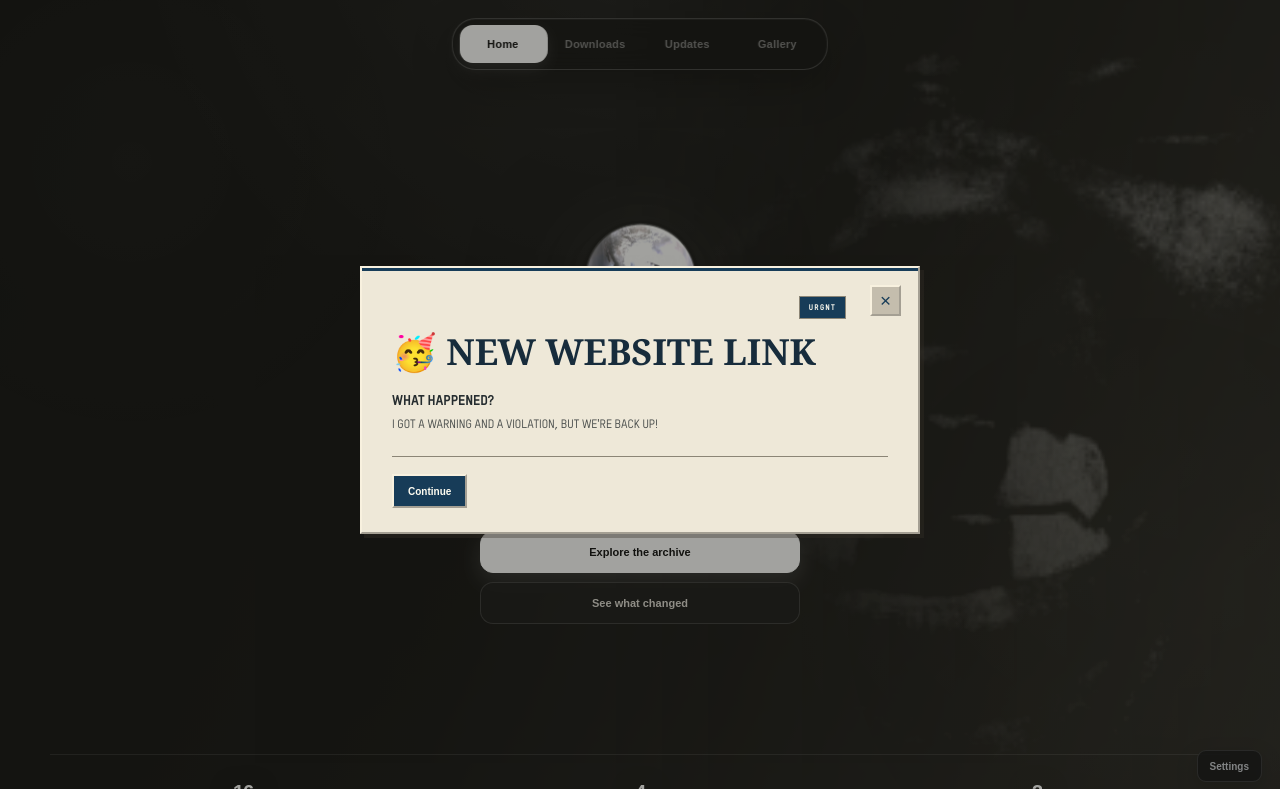
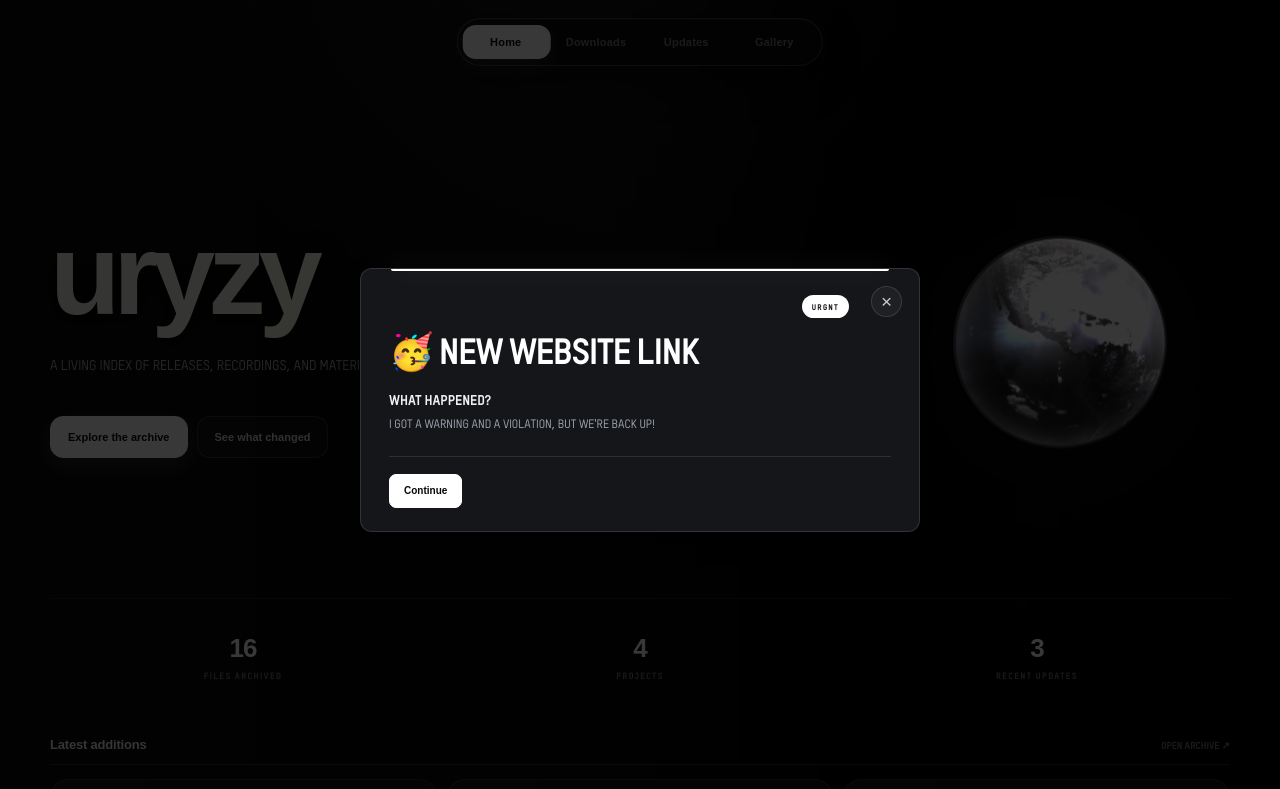
Before and after one commit to uryzy/urYZY, a plain HTML site: page index.html in a window 1280 px wide. Shown: the top 789 px of the page. Drawn offline with Linux system fonts and the light colour scheme.

Commit message:
.html.html.html.html.html.html.html
.html.html.html.html.html.html

```diff
--- a/ambient-background.js
+++ /dev/null
@@ -1,101 +0,0 @@
-(function(){
-  "use strict";
-
-  var artwork=[
-    "/assets/WAR.jpg",
-    "/assets/BADBITCHPLAYBOOK.png",
-    "/assets/BADBITCHPLAYBOOK2.png",
-    "/assets/BADBITCHPLAYBOOKPREVULTURES1.png",
-    "/assets/BULLYLP.png",
-    "/assets/BULLYPV.png",
-    "/assets/BULLYDG.png",
-    "/assets/WW3.png",
-    "/assets/CUCK.png",
-    "/assets/IAPW.png"
-  ];
-  var layers=[];
-  var currentIndex=-1;
-  var changeTimer;
-
-  function nextIndex(){
-    var index=Math.floor(Math.random()*artwork.length);
-    if(artwork.length>1&&index===currentIndex)index=(index+1)%artwork.length;
-    currentIndex=index;
-    return index;
-  }
-
-  function averageColor(image,callback){
-    var canvas=document.createElement("canvas");
-    canvas.width=16;
-    canvas.height=16;
-    var context=canvas.getContext("2d");
-    if(!context){callback("255,255,255");return;}
-    try{
-      context.drawImage(image,0,0,16,16);
-      var pixels=context.getImageData(0,0,16,16).data;
-      var red=0,green=0,blue=0,count=0;
-      for(var index=0;index<pixels.length;index+=16){
-        var brightness=(pixels[index]+pixels[index+1]+pixels[index+2])/3;
-        if(brightness<12||brightness>245)continue;
-        red+=pixels[index];
-        green+=pixels[index+1];
-        blue+=pixels[index+2];
-        count++;
-      }
-      count=count||1;
-      callback([Math.round(red/count),Math.round(green/count),Math.round(blue/count)].join(","));
-    }catch(error){
-      callback("255,255,255");
-    }
-  }
-
-  function setLayer(layer,index){
-    var image=new Image();
-    image.onload=function(){
-      averageColor(image,function(color){
-        layer.style.backgroundImage=
-          "linear-gradient(110deg,rgba(8,9,11,.98) 8%,rgba(8,9,11,.86) 45%,rgba("+color+",.16)),url(\""+artwork[index]+"\")";
-        layer.classList.add("is-ready");
-        window.requestAnimationFrame(function(){
-          layers.forEach(function(item){item.classList.remove("is-current");});
-          layer.classList.add("is-current");
-        });
-      });
-    };
-    image.src=artwork[index];
-  }
-
-  function cycle(){
-    var layer=layers.filter(function(item){return !item.classList.contains("is-current");})[0]||layers[0];
-    setLayer(layer,nextIndex());
-  }
-
-  function start(){
-    if(!document.body||document.querySelector(".ambient-art"))return;
-    var first=document.createElement("div");
-    var second=document.createElement("div");
-    first.className="ambient-art";
-    second.className="ambient-art";
-    document.body.insertBefore(first,document.body.firstChild);
-    document.body.insertBefore(second,document.body.firstChild);
-    layers=[first,second];
-    var begin=function(){
-      cycle();
-      changeTimer=window.setInterval(cycle,20000);
-    };
-    if("requestIdleCallback" in window){
-      window.requestIdleCallback(begin,{timeout:1200});
-    }else{
-      window.setTimeout(begin,120);
-    }
-    if(window.matchMedia&&window.matchMedia("(prefers-reduced-motion: reduce)").matches){
-      window.clearInterval(changeTimer);
-    }
-  }
-
-  if(document.readyState==="loading"){
-    document.addEventListener("DOMContentLoaded",start,{once:true});
-  }else{
-    start();
-  }
-})();
--- a/index.html
+++ b/index.html
@@ -208,9 +208,7 @@ h1{
   display:grid;
   place-items:center;
   padding:24px;
-  background:rgba(0,0,0,.58);
-  backdrop-filter:blur(14px) saturate(80%);
-  -webkit-backdrop-filter:blur(14px) saturate(80%);
+  background:rgba(0,0,0,.78);
   opacity:0;
   visibility:hidden;
   pointer-events:none;
@@ -226,13 +224,11 @@ h1{
 .welcome-card{
   position:relative;
   width:min(560px,100%);
-  padding:28px 30px 24px;
-  border:1px solid rgba(255,255,255,.16);
-  border-radius:18px;
-  background:
-    linear-gradient(145deg,rgba(255,255,255,.09),rgba(255,255,255,.025)),
-    rgba(13,14,17,.94);
-  box-shadow:0 30px 80px rgba(0,0,0,.62),inset 0 1px 0 rgba(255,255,255,.06);
+  padding:26px 28px 23px;
+  border:1px solid rgba(255,255,255,.13);
+  border-radius:12px;
+  background:#14161a;
+  box-shadow:0 18px 45px rgba(0,0,0,.45);
   transform:translateY(12px) scale(.97);
   transition:transform var(--dur-slow) var(--ease-spring);
 }
@@ -378,86 +374,6 @@ h1{
   transform:rotate(90deg);
 }
 
-/* classic archive notice */
-.welcome-modal{
-  background:rgba(35,35,28,.42);
-  backdrop-filter:none;
-  -webkit-backdrop-filter:none;
-}
-
-.welcome-card{
-  border:2px outset #f8f1df;
-  border-radius:0;
-  background:#eee8d8;
-  box-shadow:4px 4px 0 rgba(55,51,40,.35);
-}
-
-.welcome-card:before{
-  left:0;
-  right:0;
-  height:3px;
-  border-radius:0;
-  background:#173c58;
-  box-shadow:none;
-}
-
-.welcome-kicker,
-.welcome-meta{
-  color:#8a3e2b;
-  font-family:Arial,Helvetica,sans-serif;
-}
-
-.welcome-badge{
-  border:1px solid #8b8576;
-  border-radius:0;
-  color:#fffdf2;
-  background:#173c58;
-}
-
-.welcome-title{
-  color:#172c3c;
-  font-family:Georgia,"Times New Roman",serif;
-  letter-spacing:0;
-}
-
-.welcome-copy{
-  color:#252c2f;
-}
-
-.welcome-copy.secondary{
-  color:#4d514f;
-}
-
-.welcome-divider{
-  background:#8b8576;
-}
-
-.welcome-continue{
-  border:2px outset #f8f1df;
-  border-radius:0;
-  background:#173c58;
-  color:#fffdf2;
-}
-
-.welcome-continue:hover{
-  background:#245474;
-  transform:none;
-}
-
-.welcome-close{
-  border:2px outset #f8f1df;
-  border-radius:0;
-  background:#c4bdad;
-  color:#173c58;
-}
-
-.welcome-close:hover{
-  border-color:#f8f1df;
-  background:#d7cfbd;
-  color:#8a3e2b;
-  transform:none;
-}
-
 .welcome-close:focus-visible{
   outline:2px solid rgba(255,255,255,.7);
   outline-offset:3px;
@@ -520,38 +436,59 @@ h1{
     grid-template-columns:1fr;
   }
 }
-  .logo-wrap{
-    width:125px;
-    height:125px;
-    margin-bottom:28px;
+
+@media(min-width:761px){
+  .hero{
+    min-height:auto;
+    padding:92px 0 70px;
+    text-align:left;
   }
 
-  h1{
-    font-size:58px;
-    letter-spacing:-4px;
+  .hero-inner{
+    width:100%;
+    display:grid;
+    grid-template-columns:minmax(0,1fr) minmax(240px,340px);
+    grid-template-rows:auto auto auto;
+    column-gap:clamp(36px,8vw,112px);
+    align-items:center;
   }
 
-  .subtitle{
-    font-size:11px;
+  .logo-wrap{
+    grid-column:2;
+    grid-row:1 / span 3;
+    justify-self:center;
+    width:240px;
+    height:240px;
+    margin:0;
   }
 
-  .actions{
-    margin-top:23px;
-    width:100%;
-    flex-direction:column;
+  .hero h1,
+  .hero .subtitle,
+  .hero .actions{
+    grid-column:1;
   }
 
-  .actions .btn{
-    width:100%;
+  .hero h1{
+    font-size:clamp(76px,9vw,116px);
   }
 
-  .stats{
-    margin-top:44px;
-    padding-top:26px;
+  .hero .subtitle{
+    margin:22px 0 0;
   }
 
-  .stat-value{
-    font-size:20px;
+  .hero .actions{
+    margin-top:26px;
+  }
+}
+
+@media(max-width:760px){
+  .hero{
+    min-height:auto;
+    padding-top:75px;
+  }
+
+  .logo-wrap{
+    margin-bottom:24px;
   }
 }
 </style>
@@ -724,8 +661,6 @@ document.getElementById("recentGrid").innerHTML=recent.map(function(file){
 })();
 </script>
 <script src="/footer.js"></script>
-<script src="/theme-toggle.js"></script>
 <script src="/transitions.js"></script>
-<script src="/ambient-background.js"></script>
 </body>
 </html>
--- a/sw.js
+++ b/sw.js
@@ -1,4 +1,4 @@
-const CACHE_NAME = "urYZY-v33";
+const CACHE_NAME = "urYZY-v34";
 
 const STATIC_FILES = [
     "/",
@@ -11,7 +11,6 @@ const STATIC_FILES = [
     "/theme.css",
     "/footer.js",
     "/transitions.js",
-    "/ambient-background.js",
 
     "/assets/LOGO2.png",
     "/assets/logo.png",
--- a/theme-toggle.js
+++ /dev/null
@@ -1,110 +0,0 @@
-(function(){
-  "use strict";
-
-  var STORAGE_KEY="urYZYTheme";
-  var PERFORMANCE_KEY="urYZYPerformance";
-  var CLASSIC_THEME="classic2009";
-  var SECRET="classic2009theme";
-  var body=document.body;
-  if(!body)return;
-
-  function getTheme(){
-    try{return localStorage.getItem(STORAGE_KEY)||"bully";}catch(error){return "bully";}
-  }
-
-  function getPerformance(){
-    try{return localStorage.getItem(PERFORMANCE_KEY)==="lite";}catch(error){return false;}
-  }
-
-  function setTheme(theme,save){
-    var isClassic=theme===CLASSIC_THEME;
-    body.setAttribute("data-theme",isClassic?CLASSIC_THEME:"bully");
-    document.documentElement.style.colorScheme=isClassic?"light":"dark";
-
-    var themeColor=document.querySelector('meta[name="theme-color"]');
-    if(themeColor)themeColor.setAttribute("content",isClassic?"#d8d0bc":"#08090b");
-
-    document.querySelectorAll("[data-theme-choice]").forEach(function(choice){
-      var selected=choice.getAttribute("data-theme-choice")===theme;
-      choice.setAttribute("aria-pressed",selected?"true":"false");
-      choice.classList.toggle("is-selected",selected);
-    });
-
-    if(save){
-      try{localStorage.setItem(STORAGE_KEY,isClassic?CLASSIC_THEME:"bully");}catch(error){}
-    }
-  }
-
-  function setPerformance(enabled,save){
-    body.setAttribute("data-performance",enabled?"lite":"full");
-
-    var choice=document.querySelector("[data-performance-choice]");
-    if(choice){
-      choice.setAttribute("aria-pressed",enabled?"true":"false");
-      choice.classList.toggle("is-selected",enabled);
-      choice.textContent=enabled?"Performance mode: On":"Performance mode: Off";
-    }
-
-    if(save){
-      try{localStorage.setItem(PERFORMANCE_KEY,enabled?"lite":"full");}catch(error){}
-    }
-  }
-
-  function buildSettings(){
-    var wrap=document.createElement("div");
-    wrap.className="theme-settings";
-    wrap.innerHTML=
-      '<button class="theme-settings-trigger" type="button" aria-expanded="false" aria-controls="themeSettingsPanel">Settings</button>'+
-      '<div class="theme-settings-panel" id="themeSettingsPanel" hidden>'+
-        '<div class="theme-settings-title">Appearance</div>'+
-        '<button type="button" data-theme-choice="bully" aria-pressed="false">BULLY</button>'+
-        '<button type="button" data-theme-choice="classic2009" aria-pressed="false">wtf test lol</button>'+
-        '<div class="theme-settings-title theme-settings-performance-title">Speed</div>'+
-        '<button type="button" data-performance-choice aria-pressed="false">Performance mode: Off</button>'+
-      '</div>';
-
-    var trigger=wrap.querySelector(".theme-settings-trigger");
-    var panel=wrap.querySelector(".theme-settings-panel");
-
-    trigger.addEventListener("click",function(){
-      var isOpen=!panel.hidden;
-      panel.hidden=isOpen;
-      trigger.setAttribute("aria-expanded",isOpen?"false":"true");
-    });
-
-    wrap.querySelectorAll("[data-theme-choice]").forEach(function(choice){
-      choice.addEventListener("click",function(){
-        setTheme(choice.getAttribute("data-theme-choice"),true);
-      });
-    });
-
-    wrap.querySelector("[data-performance-choice]").addEventListener("click",function(){
-      setPerformance(body.getAttribute("data-performance")!=="lite",true);
-    });
-
-    document.addEventListener("click",function(event){
-      if(!wrap.contains(event.target)){
-        panel.hidden=true;
-        trigger.setAttribute("aria-expanded","false");
-      }
-    });
-
-    body.appendChild(wrap);
-  }
-
-  var typed="";
-  document.addEventListener("keydown",function(event){
-    if(event.ctrlKey||event.metaKey||event.altKey)return;
-    if(event.key.length!==1)return;
-
-    typed=(typed+event.key.toLowerCase()).slice(-SECRET.length);
-    if(typed===SECRET){
-      setTheme(CLASSIC_THEME,true);
-      typed="";
-    }
-  });
-
-  buildSettings();
-  setTheme(getTheme(),false);
-  setPerformance(getPerformance(),false);
-})();
--- a/theme.css
+++ b/theme.css
@@ -10,103 +10,6 @@
   font-display:swap;
 }
 
-.theme-settings{
-  position:fixed;
-  right:18px;
-  bottom:18px;
-  z-index:300;
-  font-family:Arial,Helvetica,sans-serif;
-}
-
-.theme-settings-trigger,
-.theme-settings-panel button{
-  border:1px solid rgba(255,255,255,.14);
-  border-radius:9px;
-  background:rgba(12,13,16,.9);
-  color:#c8cbd1;
-  font:700 10px Arial,Helvetica,sans-serif;
-  cursor:pointer;
-}
-
-.theme-settings-trigger{
-  height:32px;
-  padding:0 12px;
-  box-shadow:0 8px 20px rgba(0,0,0,.25);
-}
-
-.theme-settings-trigger:hover,
-.theme-settings-panel button:hover,
-.theme-settings-panel button.is-selected{
-  border-color:rgba(255,255,255,.5);
-  background:#fff;
-  color:#08090b;
-}
-
-.theme-settings-panel{
-  position:absolute;
-  right:0;
-  bottom:40px;
-  display:grid;
-  gap:5px;
-  width:150px;
-  padding:9px;
-  border:1px solid rgba(255,255,255,.15);
-  border-radius:9px;
-  background:rgba(12,13,16,.96);
-  box-shadow:0 16px 35px rgba(0,0,0,.35);
-}
-
-.theme-settings-panel[hidden]{
-  display:none !important;
-}
-
-.theme-settings-title{
-  padding:2px 3px 5px;
-  color:#777d87;
-  font-size:9px;
-  letter-spacing:1px;
-  text-transform:uppercase;
-}
-
-.theme-settings-panel button{
-  height:29px;
-  text-align:left;
-  padding:0 9px;
-}
-
-body[data-theme="classic2009"] .theme-settings-trigger,
-body[data-theme="classic2009"] .theme-settings-panel button{
-  border:2px outset #f8f1df;
-  border-radius:0;
-  background:#c4bdad;
-  color:#173c58;
-  box-shadow:1px 1px 0 #625e53;
-}
-
-body[data-theme="classic2009"] .theme-settings-panel{
-  border:1px solid #8b8576;
-  border-radius:0;
-  background:#eee8d8;
-  box-shadow:3px 3px 0 rgba(55,51,40,.28);
-}
-
-body[data-theme="classic2009"] .theme-settings-title{
-  color:#8a3e2b;
-}
-
-body[data-theme="classic2009"] .theme-settings-panel button:hover,
-body[data-theme="classic2009"] .theme-settings-panel button.is-selected{
-  border-color:#173c58;
-  background:#173c58;
-  color:#fffdf2;
-}
-
-@media(max-width:560px){
-  .theme-settings{
-    right:10px;
-    bottom:10px;
-  }
-}
 @font-face{
   font-family:Yeezy;
   src:url("/fonts/yeezy_tstar-bold-webfont.woff") format("woff");
@@ -219,28 +122,6 @@ body:after{
   opacity:.45;
 }
 
-.ambient-art{
-  position:fixed;
-  inset:-5%;
-  z-index:0;
-  pointer-events:none;
-  opacity:0;
-  background-position:center;
-  background-size:cover;
-  background-repeat:no-repeat;
-  filter:grayscale(.45) saturate(.75) contrast(.95);
-  transition:opacity 1.2s ease;
-}
-
-.ambient-art.is-ready.is-current{
-  opacity:.22;
-}
-
-@keyframes ambient-drift{
-  from{transform:translate3d(-.5%,.25%,0);}
-  to{transform:translate3d(.5%,-.25%,0);}
-}
-
 /* ==========================================================================
    Page entrance choreography
    .u-view is the single element that fades/scales in per page.
@@ -310,14 +191,12 @@ body.is-in .u-stagger > *{
   z-index:200;
   transform:translateX(-50%);
   display:flex;
-  gap:2px;
-  padding:6px;
-  border:1px solid rgba(255,255,255,.085);
-  border-radius:var(--radius-xl);
-  background:rgba(12,13,16,.78);
-  backdrop-filter:blur(24px) saturate(150%);
-  -webkit-backdrop-filter:blur(24px) saturate(150%);
-  box-shadow:var(--shadow-sm),inset 0 1px 0 rgba(255,255,255,.035);
+  gap:0;
+  padding:4px;
+  border:1px solid var(--line-strong);
+  border-radius:10px;
+  background:#101216;
+  box-shadow:0 10px 24px rgba(0,0,0,.24);
 }
 
 .nav-slider{
@@ -327,8 +206,8 @@ body.is-in .u-stagger > *{
   bottom:6px;
   left:0;
   width:0;
-  border-radius:16px;
-  background:rgba(255,255,255,.095);
+  border-radius:7px;
+  background:rgba(255,255,255,.12);
   transition:transform var(--dur-base) var(--ease-spring),width var(--dur-base) var(--ease-spring);
   pointer-events:none;
 }
@@ -342,7 +221,7 @@ body.is-in .u-stagger > *{
   align-items:center;
   justify-content:center;
   padding:0 16px;
-  border-radius:14px;
+  border-radius:7px;
   color:#747a84;
   text-decoration:none;
   font-size:11px;
@@ -559,7 +438,6 @@ body.is-in .u-stagger > *{
 
 @media(prefers-reduced-motion:reduce){
   body:after,
-  .ambient-art,
   .route-veil,.route-veil-logo,.route-veil-ring,.route-veil-bar-fill{
     animation:none !important;
     transition:none !important;
@@ -1231,7 +1109,7 @@ body.is-card-hover .downloads .file.is-art-active{
 }
 
 /* ======================================================================
-   Classic web archive skin
+  Legacy archive skin (kept for old cached markup only)
    ====================================================================== */
 
 @scope (body[data-theme="classic2009"]){
@@ -1294,11 +1172,6 @@ html{
   display:none;
 }
 
-.ambient-art{
-  opacity:0 !important;
-  filter:sepia(.2) contrast(.9);
-}
-
 .container{
   width:min(1040px,calc(100% - 34px));
   padding-top:104px;
@@ -1655,40 +1528,34 @@ html{
 
 }
 
-/* Optional low-cost rendering mode for slower phones and browsers. */
-body[data-performance="lite"] .ambient-art{
+/* Static performance mode: keep rendering predictable on every device. */
+body:after{
   display:none !important;
 }
 
-body[data-performance="lite"] .surface-card,
-body[data-performance="lite"] .gallery-item,
-body[data-performance="lite"] .theme-settings-panel,
-body[data-performance="lite"] .toast{
+body .surface-card,
+body .gallery-item,
+body .toast{
   box-shadow:none !important;
   backdrop-filter:none !important;
   -webkit-backdrop-filter:none !important;
 }
 
-body[data-performance="lite"] .route-veil:before,
-body[data-performance="lite"] .additions-stage:after{
+body .route-veil:before,
+body .additions-stage:after{
   animation:none !important;
   display:none !important;
 }
 
-body[data-performance="lite"] .route-veil{
+body .route-veil{
   background:#08090b !important;
 }
 
-body[data-performance="lite"]:before,
-body[data-performance="lite"][data-page="home"]:before,
-body[data-performance="lite"][data-page="updates"]:before,
-body[data-performance="lite"][data-page="gallery"]:before{
+body:before,
+body[data-page="home"]:before,
+body[data-page="updates"]:before,
+body[data-page="gallery"]:before{
   background:#08090b !important;
   background-image:none !important;
   opacity:1 !important;
 }
-
-body[data-performance="lite"][data-theme="classic2009"],
-body[data-performance="lite"][data-theme="classic2009"]:before{
-  background:#d8d0bc !important;
-}
```
Also changed, not shown: 404.html (+0 -1 lines), downloads.html (+0 -2 lines), gallery.html (+0 -2 lines), offline.html (+0 -1 lines), updates.html (+0 -2 lines), updating.html (+0 -1 lines).
